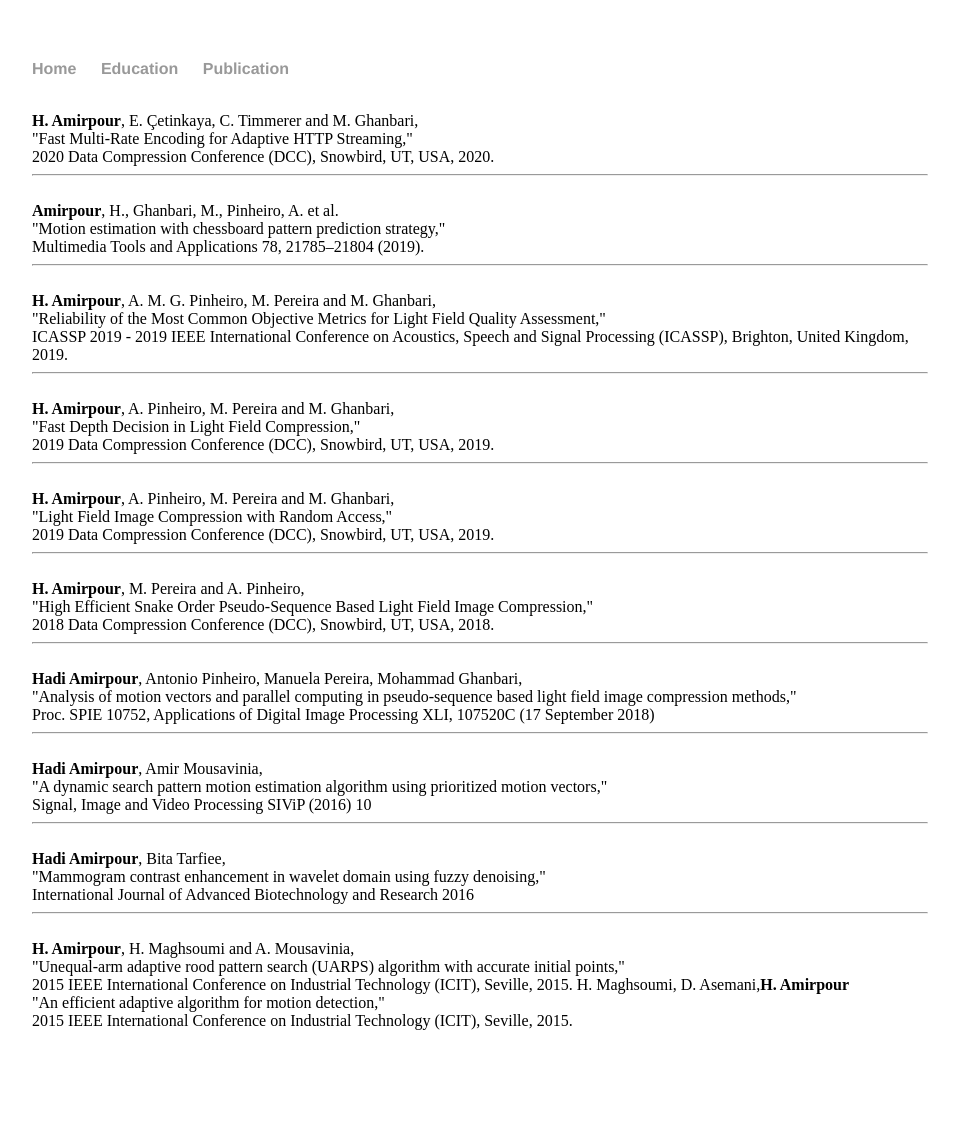
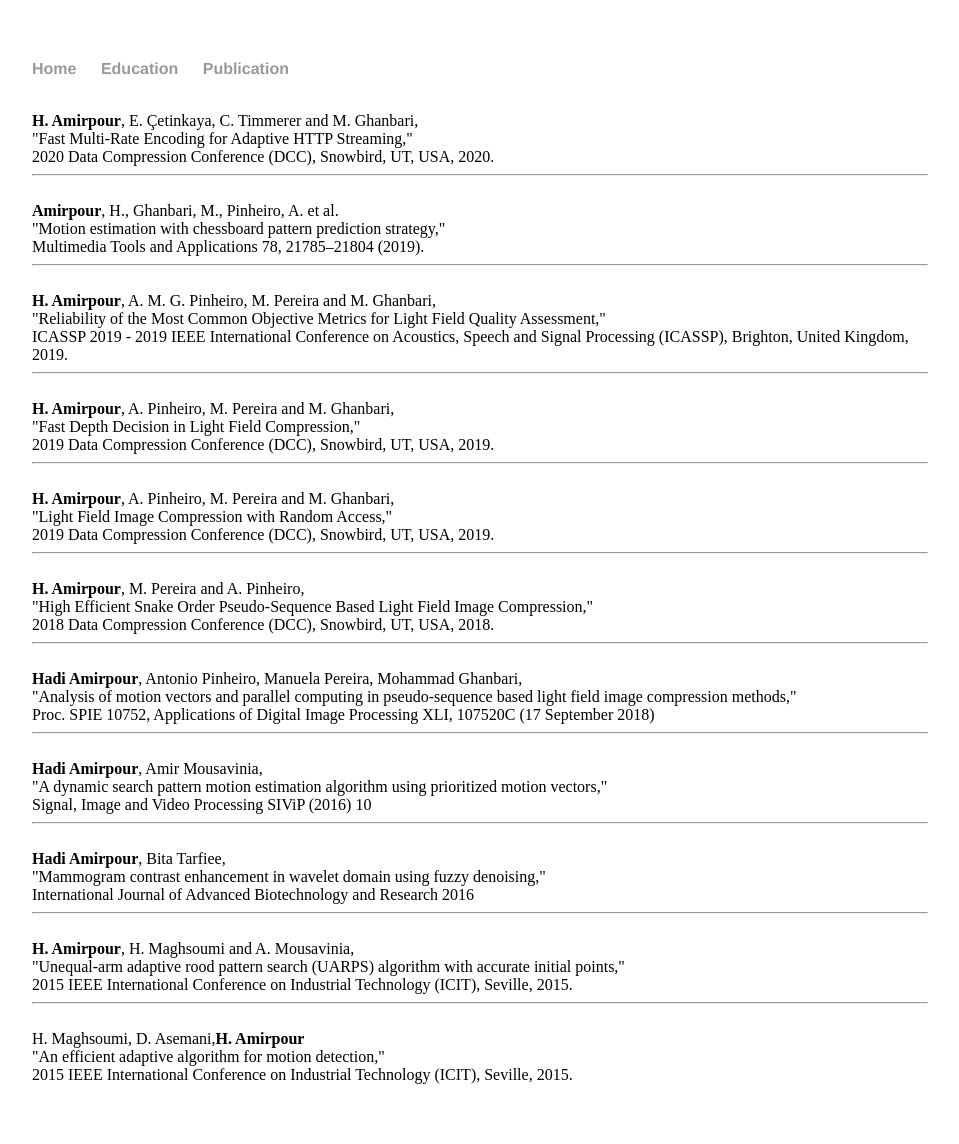
Before and after one commit to HadiAmirpour/hadiamirpour.github.io, a Jekyll site: the page publication.html, which Jekyll copies as it is, in a window 1280 px wide. Shown: the whole page, without its empty margins (160-1119 px from the left). Built offline with Jekyll 4.4.1, drawn with Linux system fonts in a browser that asks for light colours; before the commit the page ends 1090 px from its top, so only the background shows below that.

Commit message:
Update publication.html

```diff
--- a/publication.html
+++ b/publication.html
@@ -83,6 +83,8 @@
 		<h><b>H. Amirpour</b>, H. Maghsoumi and A. Mousavinia, <br />
 		"Unequal-arm adaptive rood pattern search (UARPS) algorithm with accurate initial points,"  <br />
 		2015 IEEE International Conference on Industrial Technology (ICIT), Seville, 2015.</h>
+		<hr>
+		<br />
 
 		<h> H. Maghsoumi, D. Asemani,<b>H. Amirpour</b> <br />
 		"An efficient adaptive algorithm for motion detection,"  <br />
```
